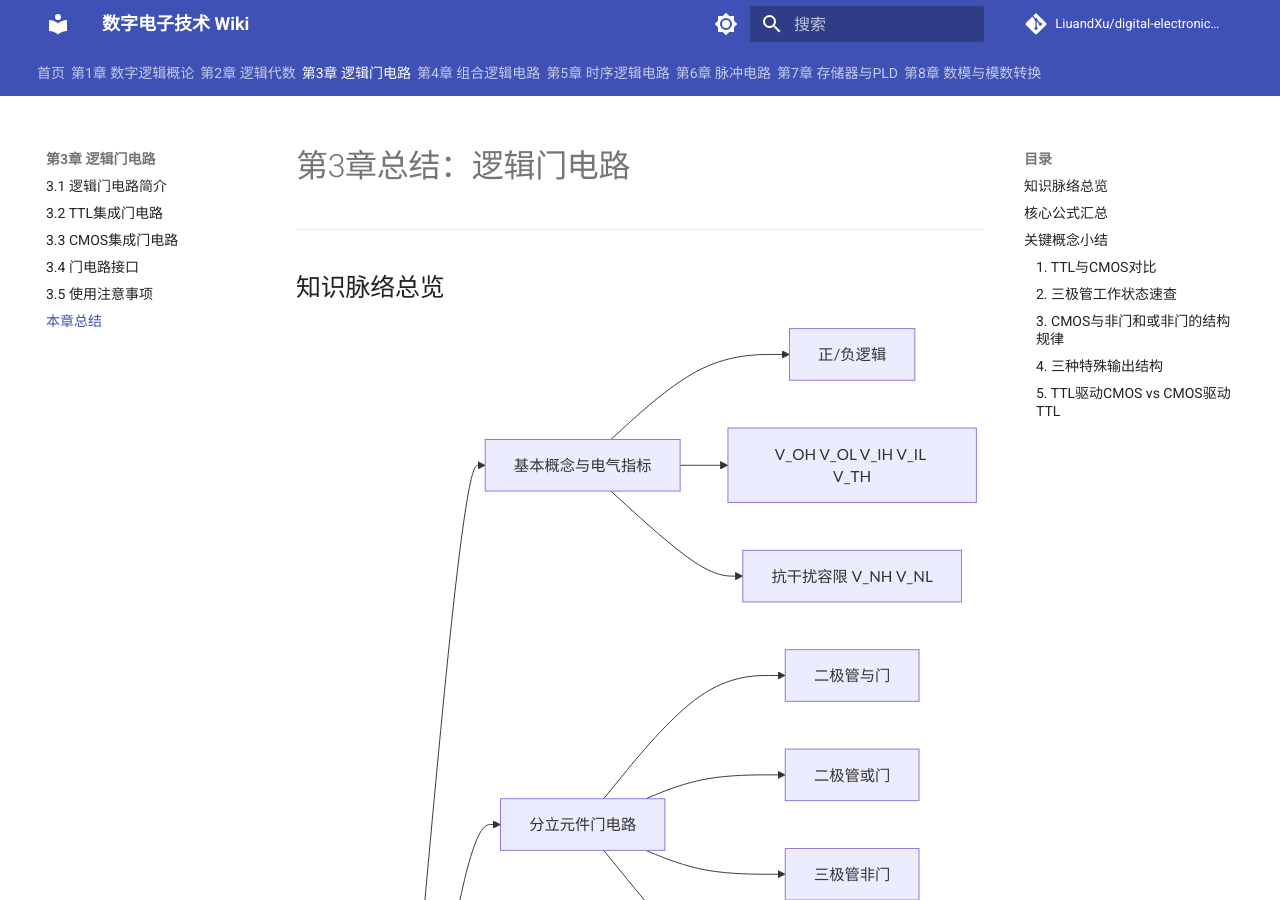
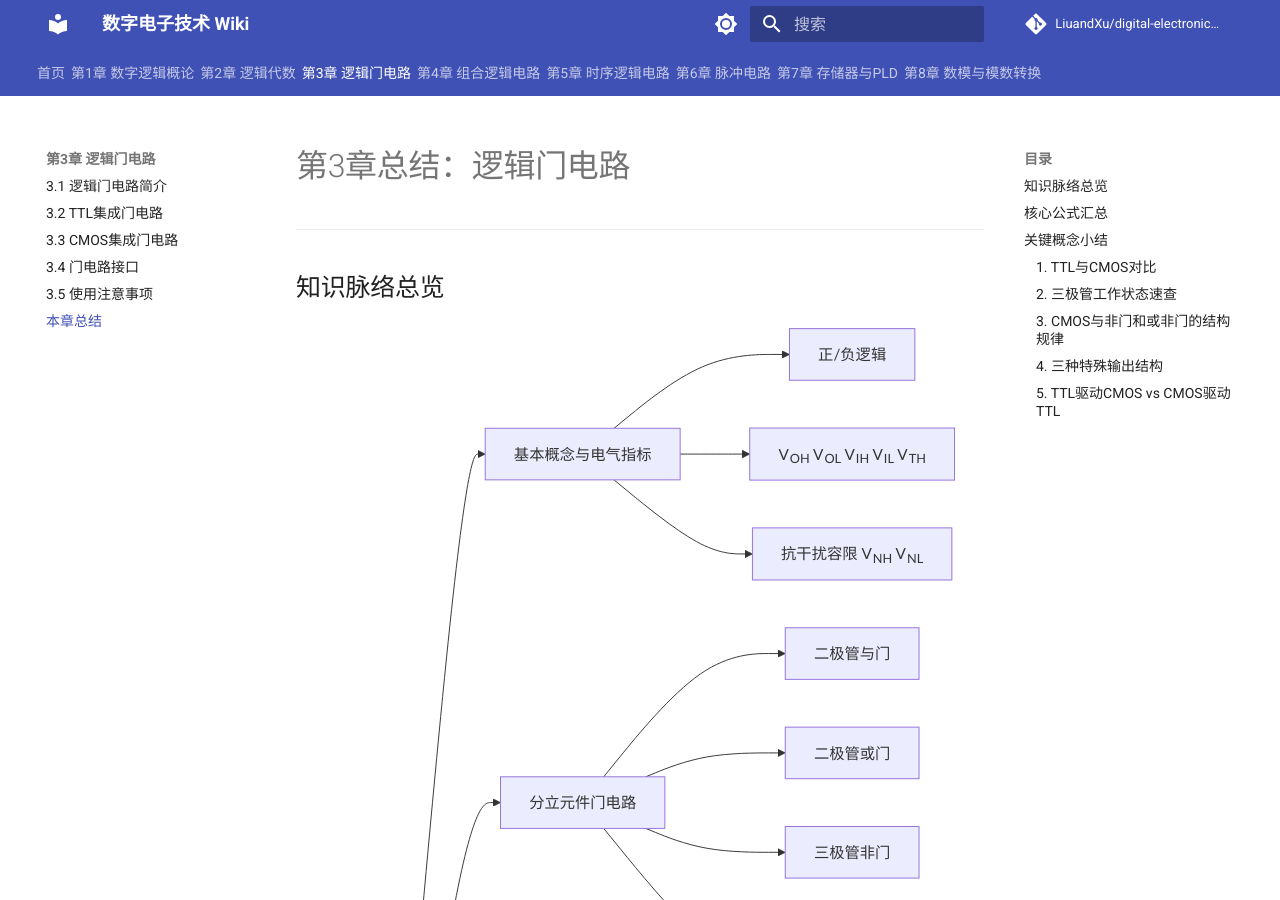
Before and after one commit to LiuandXu/digital-electronics-wiki, an MkDocs documentation site: the page built from docs/ch03/summary.md, in a window 1280 px wide and 900 px high. Built offline with MkDocs 1.6.1 and Material for MkDocs 9.7.7, drawn with Linux system fonts in a browser that asks for light colours; comment, search, counter and statistics services are not loaded.

Commit message:
fix: Mermaid节点内下标用HTML<sub>标签替代下划线

```diff
--- a/docs/ch03/summary.md
+++ b/docs/ch03/summary.md
@@ -14,8 +14,8 @@
     A --> G["使用注意事项"]
 
     B --> B1["正/负逻辑"]
-    B --> B2["V_OH V_OL V_IH V_IL V_TH"]
-    B --> B3["抗干扰容限 V_NH V_NL"]
+    B --> B2["V<sub>OH</sub> V<sub>OL</sub> V<sub>IH</sub> V<sub>IL</sub> V<sub>TH</sub>"]
+    B --> B3["抗干扰容限 V<sub>NH</sub> V<sub>NL</sub>"]
 
     C --> C1["二极管与门"]
     C --> C2["二极管或门"]
```
Also changed, not shown: docs/ch03/3-4.md (+2 -2 lines).
